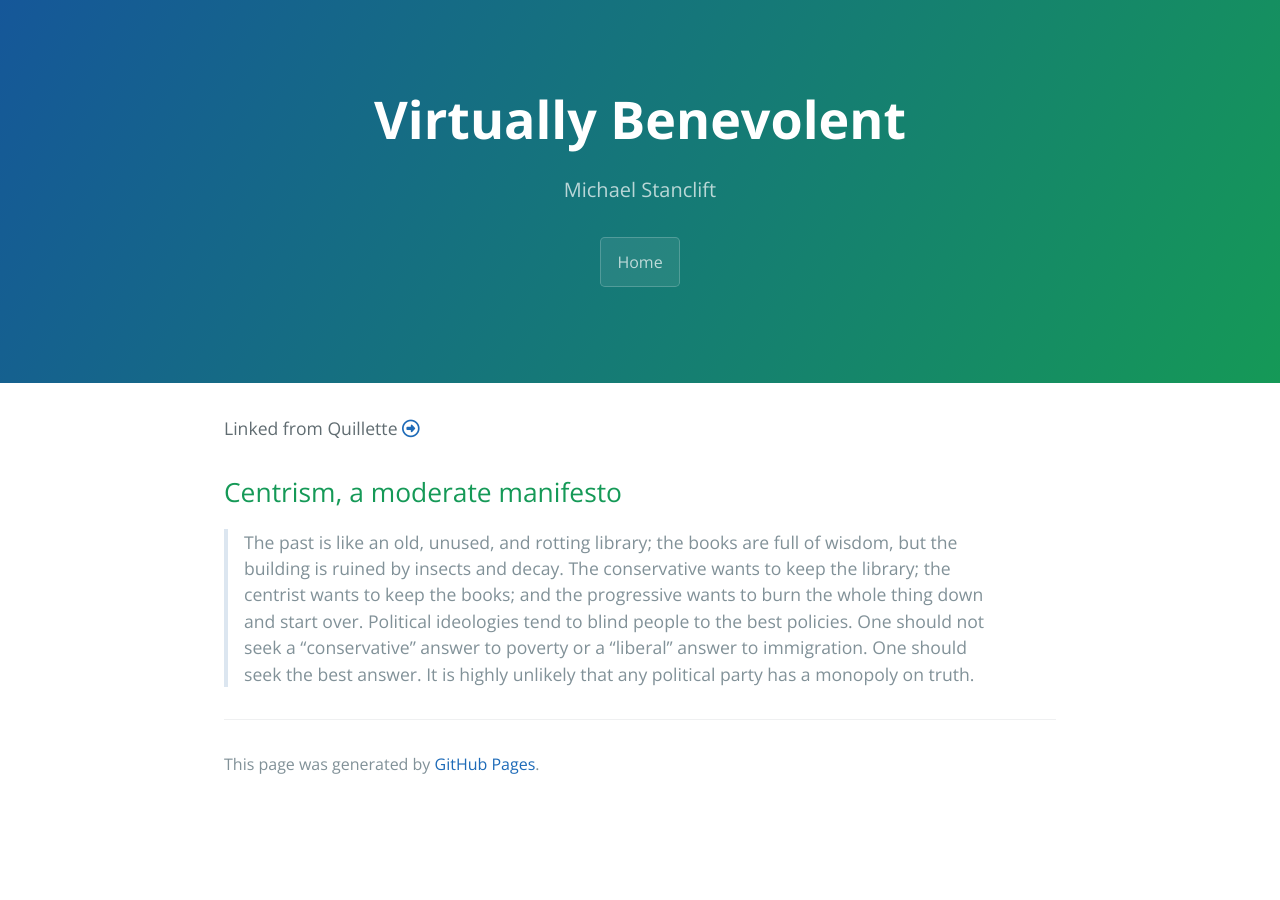
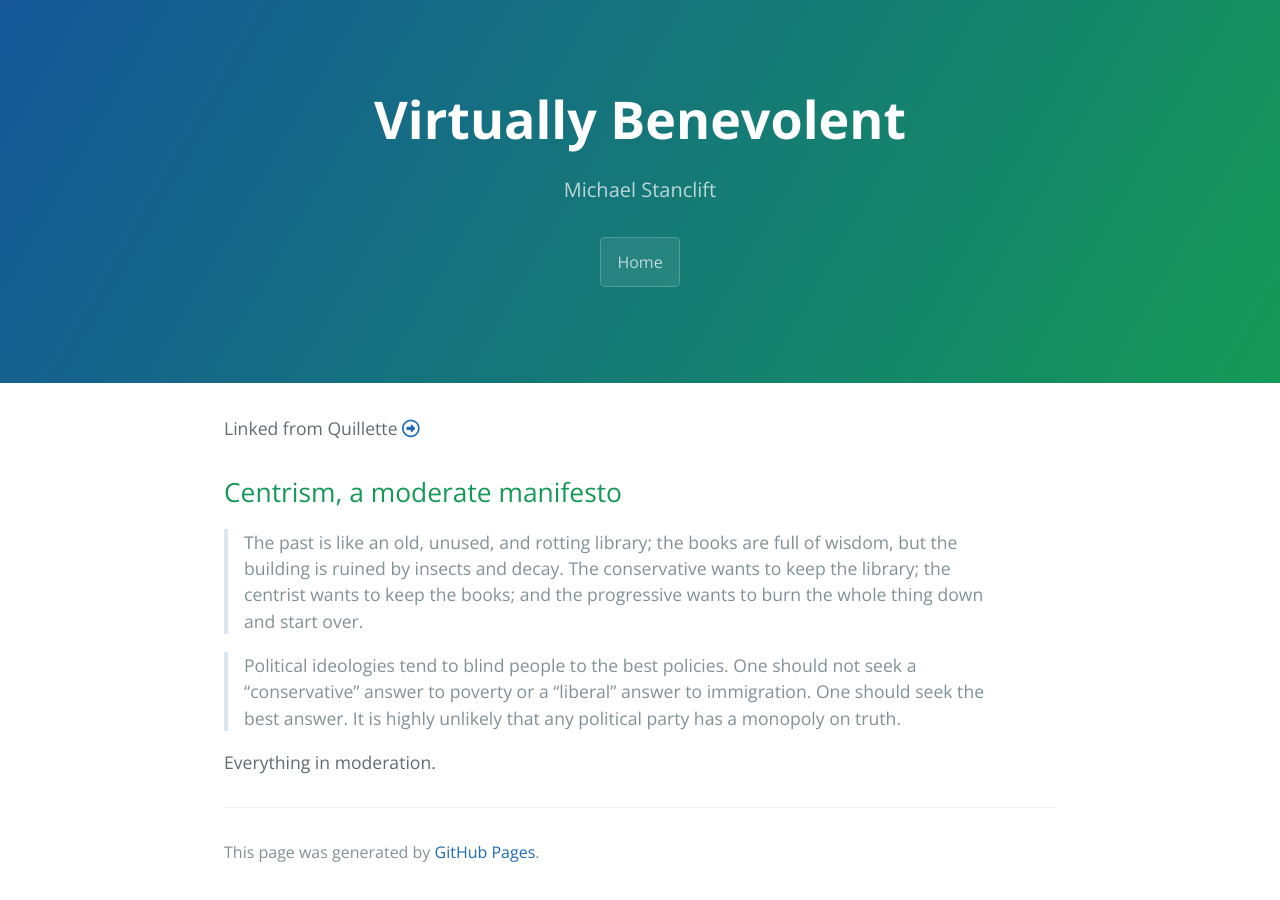
Before and after one commit to vmstan/vmstan.github.io, a Jekyll site: the page built from _posts/2017-9-1-linkblog.md, in a window 1280 px wide. Built offline with Jekyll 4.4.1, drawn with Linux system fonts in a browser that asks for light colours; nearby versions of some CDN libraries; our own code applies the rules of GitHub Pages for plain Markdown files.

Commit message:
Moderation

```diff
--- a/_posts/2017-9-1-linkblog.md
+++ b/_posts/2017-9-1-linkblog.md
@@ -5,4 +5,7 @@ external_url: http://quillette.com/2017/08/29/centrism-moderate-manifesto/
 ---
 
 > The past is like an old, unused, and rotting library; the books are full of wisdom, but the building is ruined by insects and decay. The conservative wants to keep the library; the centrist wants to keep the books; and the progressive wants to burn the whole thing down and start over.
+
 > Political ideologies tend to blind people to the best policies. One should not seek a “conservative” answer to poverty or a “liberal” answer to immigration. One should seek the best answer. It is highly unlikely that any political party has a monopoly on truth.
+
+Everything in moderation.
```
